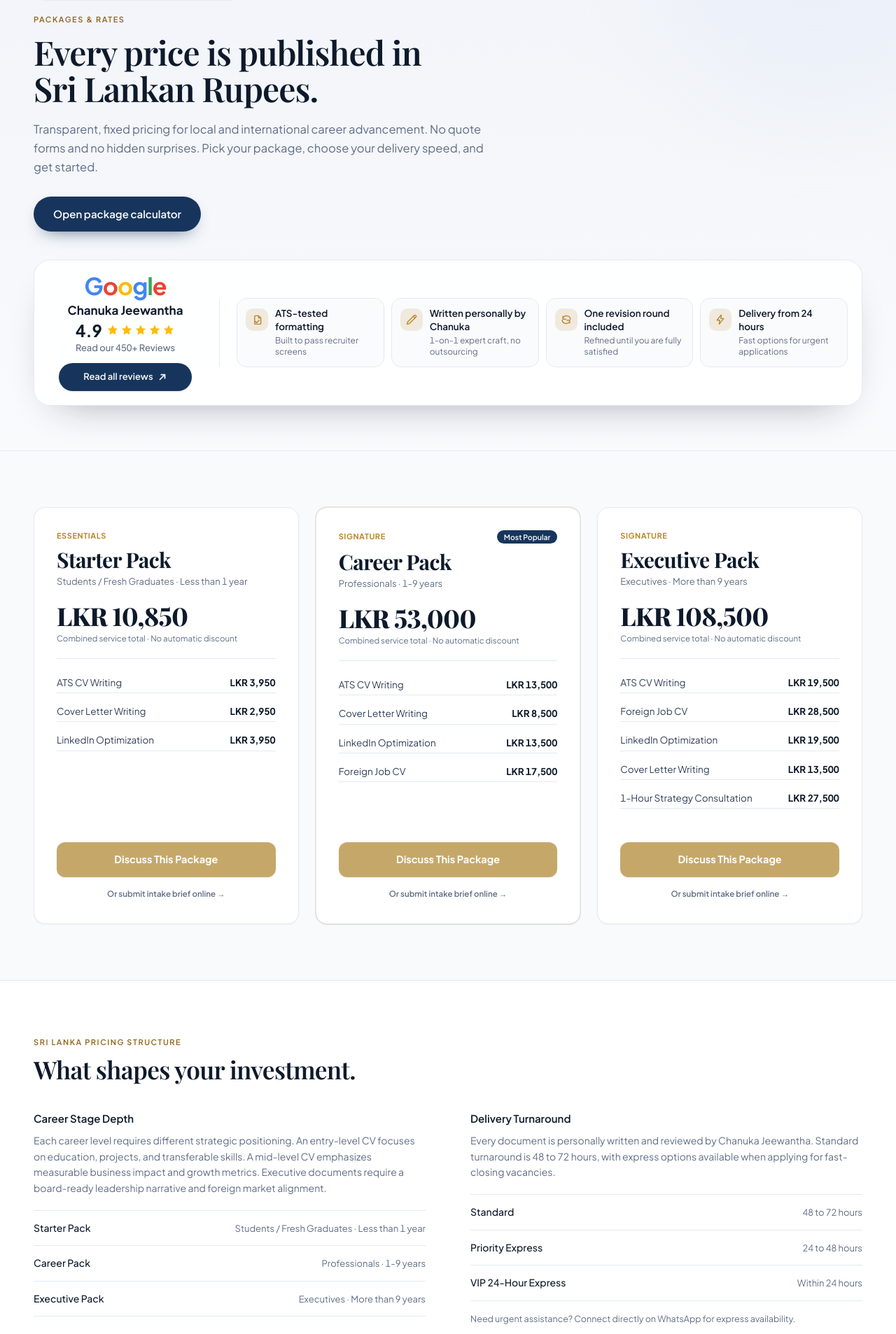
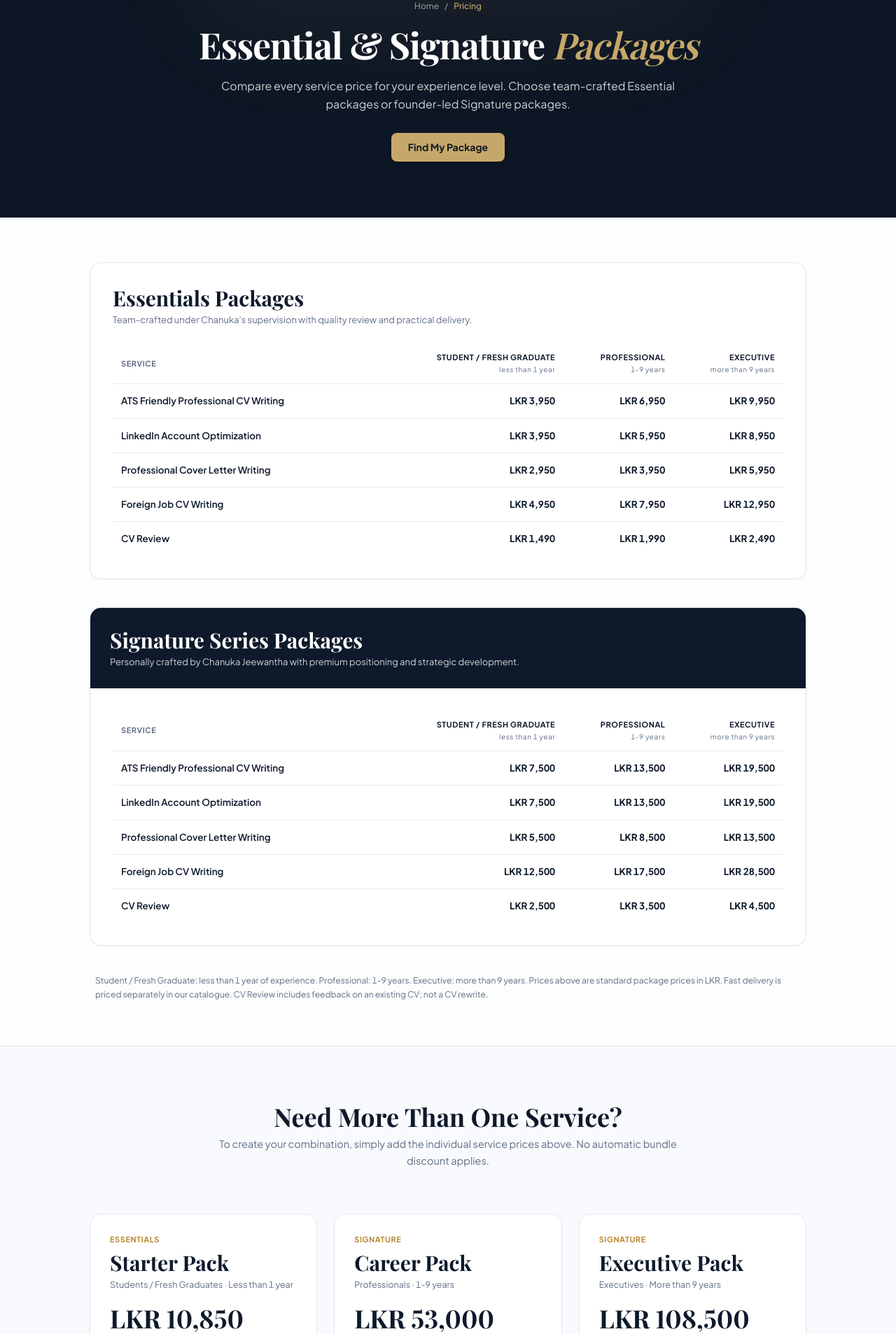
Before and after one commit to NethmikaJayasooriya/Chanuka-Local, a Next.js app: page /packages in a window 1280 px wide. Shown: the part 193-2100 px from the top of the page at 70% size. Built offline with nearby package versions, Linux system fonts and the light colour scheme; no server answers.

Commit message:
feat(packages): add Essentials & Signature comparison tables and bundle cards matching design spec

```diff
--- a/src/app/packages/page.tsx
+++ b/src/app/packages/page.tsx
@@ -1,19 +1,82 @@
 import { pageMetadata } from "@/lib/seo";
 import type { Metadata } from "next";
 import Link from "next/link";
-import { ConversionFooter } from "@/components/ConversionFooter";
-import { PageHeader } from "@/components/PageHeader";
-import { deliveries, levels, packages, quote, formatLKR } from "@/lib/pricing";
 import { site, whatsappUrl } from "@/lib/site";
 
 export const metadata: Metadata = pageMetadata({
-  title: "Packages and Pricing in Sri Lanka (LKR)",
+  title: "Essential & Signature Packages | Chanuka Jeewantha",
   description:
-    "Transparent CV writing, LinkedIn optimization, and international job application packages in Sri Lankan Rupees (LKR). Fixed rates with no hidden fees.",
+    "Compare every service price for your experience level. Choose team-crafted Essential packages or founder-led Signature packages in Sri Lankan Rupees (LKR).",
   path: "/packages",
 });
 
-const SIGNATURE_PACKS = [
+const ESSENTIALS_DATA = [
+  {
+    service: "ATS Friendly Professional CV Writing",
+    student: "LKR 3,950",
+    professional: "LKR 6,950",
+    executive: "LKR 9,950",
+  },
+  {
+    service: "LinkedIn Account Optimization",
+    student: "LKR 3,950",
+    professional: "LKR 5,950",
+    executive: "LKR 8,950",
+  },
+  {
+    service: "Professional Cover Letter Writing",
+    student: "LKR 2,950",
+    professional: "LKR 3,950",
+    executive: "LKR 5,950",
+  },
+  {
+    service: "Foreign Job CV Writing",
+    student: "LKR 4,950",
+    professional: "LKR 7,950",
+    executive: "LKR 12,950",
+  },
+  {
+    service: "CV Review",
+    student: "LKR 1,490",
+    professional: "LKR 1,990",
+    executive: "LKR 2,490",
+  },
+];
+
+const SIGNATURE_DATA = [
+  {
+    service: "ATS Friendly Professional CV Writing",
+    student: "LKR 7,500",
+    professional: "LKR 13,500",
+    executive: "LKR 19,500",
+  },
+  {
+    service: "LinkedIn Account Optimization",
+    student: "LKR 7,500",
+    professional: "LKR 13,500",
+    executive: "LKR 19,500",
+  },
+  {
+    service: "Professional Cover Letter Writing",
+    student: "LKR 5,500",
+    professional: "LKR 8,500",
+    executive: "LKR 13,500",
+  },
+  {
+    service: "Foreign Job CV Writing",
+    student: "LKR 12,500",
+    professional: "LKR 17,500",
+    executive: "LKR 28,500",
+  },
+  {
+    service: "CV Review",
+    student: "LKR 2,500",
+    professional: "LKR 3,500",
+    executive: "LKR 4,500",
+  },
+];
+
+const BUNDLE_PACKS = [
   {
     id: "starter",
     eyebrow: "ESSENTIALS",
@@ -67,48 +130,185 @@ const SIGNATURE_PACKS = [
 
 export default function PackagesPage() {
   return (
-    <>
-      <PageHeader
-        eyebrow="Packages & Rates"
-        title="Every price is published in Sri Lankan Rupees."
-        lead="Transparent, fixed pricing for local and international career advancement. No quote forms and no hidden surprises. Pick your package, choose your delivery speed, and get started."
-        crumbs={[{ label: "Packages" }]}
-        primary={{ href: "/#build", label: "Open package calculator" }}
-      />
+    <div className="min-h-screen bg-[#fcfdfd]">
+      {/* =================================================================== */}
+      {/* 1. HERO HEADER: Dark, Elegant, Centered (Matching Screenshot) */}
+      {/* =================================================================== */}
+      <section className="relative overflow-hidden bg-[#0d1624] text-white pt-28 pb-16 sm:pt-32 sm:pb-20 text-center px-4">
+        {/* Subtle decorative glow */}
+        <div
+          aria-hidden
+          className="pointer-events-none absolute left-1/2 -top-24 -translate-x-1/2 h-80 w-[45rem] rounded-full bg-gradient-to-b from-[#c5a869]/20 to-transparent blur-3xl"
+        />
 
-      {/* Main 3 Signature Packages Grid - Exact Match to Spec */}
-      <section className="py-12 sm:py-16 lg:py-20 bg-paper">
-        <div className="container-page">
+        <div className="relative mx-auto max-w-4xl">
+          {/* Breadcrumb */}
+          <div className="mb-4 flex items-center justify-center gap-2 text-[12px] text-white/60">
+            <Link href="/" className="hover:text-white transition-colors">
+              Home
+            </Link>
+            <span>/</span>
+            <span className="text-[#c5a869] font-medium">Pricing</span>
+          </div>
+
+          <h1 className="font-display text-3xl sm:text-5xl lg:text-[3.25rem] font-bold tracking-tight text-white leading-[1.15]">
+            Essential &amp; Signature{" "}
+            <span className="text-[#c5a869] italic font-normal">Packages</span>
+          </h1>
+
+          <p className="mt-4 text-[14px] sm:text-[16px] text-white/80 max-w-2xl mx-auto leading-relaxed">
+            Compare every service price for your experience level. Choose team-crafted
+            Essential packages or founder-led Signature packages.
+          </p>
+
+          <div className="mt-7 flex items-center justify-center gap-3">
+            <a
+              href="#packages-cards"
+              className="rounded-lg bg-[#c5a869] hover:bg-[#b89753] text-[#0d1624] font-bold px-6 py-2.5 text-[14px] shadow-md hover:shadow-lg transition-all"
+            >
+              Find My Package
+            </a>
+          </div>
+        </div>
+      </section>
+
+      {/* =================================================================== */}
+      {/* 2. COMPARISON TABLES SECTION */}
+      {/* =================================================================== */}
+      <section id="pricing-tables" className="py-12 sm:py-16 px-4 sm:px-6 lg:px-8">
+        <div className="mx-auto max-w-5xl space-y-10">
+          {/* TABLE 1: Essentials Packages */}
+          <div className="rounded-2xl border border-line bg-surface p-5 sm:p-8 shadow-xs">
+            <div className="mb-6">
+              <h2 className="font-display text-2xl sm:text-3xl font-bold text-ink">
+                Essentials Packages
+              </h2>
+              <p className="mt-1 text-[13px] text-muted">
+                Team-crafted under Chanuka&apos;s supervision with quality review and practical delivery.
+              </p>
+            </div>
+
+            <div className="overflow-x-auto">
+              <table className="w-full text-left border-collapse min-w-[620px]">
+                <thead>
+                  <tr className="border-b border-line text-[11px] font-bold uppercase tracking-wider text-muted">
+                    <th className="py-3 px-3 w-[40%]">Service</th>
+                    <th className="py-3 px-3 text-right">
+                      <span className="block text-ink">Student / Fresh Graduate</span>
+                      <span className="text-[10px] text-muted font-normal lowercase">Less than 1 year</span>
+                    </th>
+                    <th className="py-3 px-3 text-right">
+                      <span className="block text-ink">Professional</span>
+                      <span className="text-[10px] text-muted font-normal lowercase">1-9 years</span>
+                    </th>
+                    <th className="py-3 px-3 text-right">
+                      <span className="block text-ink">Executive</span>
+                      <span className="text-[10px] text-muted font-normal lowercase">More than 9 years</span>
+                    </th>
+                  </tr>
+                </thead>
+                <tbody className="divide-y divide-line/60 text-[13.5px]">
+                  {ESSENTIALS_DATA.map((row, i) => (
+                    <tr key={i} className="hover:bg-sand/30 transition-colors">
+                      <td className="py-3.5 px-3 font-semibold text-ink">{row.service}</td>
+                      <td className="py-3.5 px-3 text-right font-bold text-ink">{row.student}</td>
+                      <td className="py-3.5 px-3 text-right font-bold text-ink">{row.professional}</td>
+                      <td className="py-3.5 px-3 text-right font-bold text-ink">{row.executive}</td>
+                    </tr>
+                  ))}
+                </tbody>
+              </table>
+            </div>
+          </div>
+
+          {/* TABLE 2: Signature Series Packages (Dark Card Header) */}
+          <div className="overflow-hidden rounded-2xl border border-line bg-surface shadow-xs">
+            {/* Header banner */}
+            <div className="bg-[#0e1a2b] p-5 sm:p-7 text-white">
+              <h2 className="font-display text-2xl sm:text-3xl font-bold text-white">
+                Signature Series Packages
+              </h2>
+              <p className="mt-1 text-[13px] text-white/80">
+                Personally crafted by Chanuka Jeewantha with premium positioning and strategic development.
+              </p>
+            </div>
+
+            <div className="p-5 sm:p-8 overflow-x-auto">
+              <table className="w-full text-left border-collapse min-w-[620px]">
+                <thead>
+                  <tr className="border-b border-line text-[11px] font-bold uppercase tracking-wider text-muted">
+                    <th className="py-3 px-3 w-[40%]">Service</th>
+                    <th className="py-3 px-3 text-right">
+                      <span className="block text-ink">Student / Fresh Graduate</span>
+                      <span className="text-[10px] text-muted font-normal lowercase">Less than 1 year</span>
+                    </th>
+                    <th className="py-3 px-3 text-right">
+                      <span className="block text-ink">Professional</span>
+                      <span className="text-[10px] text-muted font-normal lowercase">1-9 years</span>
+                    </th>
+                    <th className="py-3 px-3 text-right">
+                      <span className="block text-ink">Executive</span>
+                      <span className="text-[10px] text-muted font-normal lowercase">More than 9 years</span>
+                    </th>
+                  </tr>
+                </thead>
+                <tbody className="divide-y divide-line/60 text-[13.5px]">
+                  {SIGNATURE_DATA.map((row, i) => (
+                    <tr key={i} className="hover:bg-sand/30 transition-colors">
+                      <td className="py-3.5 px-3 font-semibold text-ink">{row.service}</td>
+                      <td className="py-3.5 px-3 text-right font-bold text-ink">{row.student}</td>
+                      <td className="py-3.5 px-3 text-right font-bold text-ink">{row.professional}</td>
+                      <td className="py-3.5 px-3 text-right font-bold text-ink">{row.executive}</td>
+                    </tr>
+                  ))}
+                </tbody>
+              </table>
+            </div>
+          </div>
+
+          {/* Footnote */}
+          <p className="text-[12px] leading-relaxed text-muted px-2">
+            Student / Fresh Graduate: less than 1 year of experience. Professional: 1-9 years. Executive: more than 9 years. Prices above are standard package prices in LKR. Fast delivery is priced separately in our catalogue. CV Review includes feedback on an existing CV; not a CV rewrite.
+          </p>
+        </div>
+      </section>
+
+      {/* =================================================================== */}
+      {/* 3. NEED MORE THAN ONE SERVICE? (3 CARDS MATCHING SCREENSHOT) */}
+      {/* =================================================================== */}
+      <section id="packages-cards" className="py-14 sm:py-20 px-4 sm:px-6 lg:px-8 border-t border-line/60 bg-[#f8fafd]">
+        <div className="mx-auto max-w-5xl">
+          <div className="text-center max-w-2xl mx-auto mb-12 sm:mb-16">
+            <h2 className="font-display text-2xl sm:text-4xl font-bold text-ink">
+              Need More Than One Service?
+            </h2>
+            <p className="mt-2 text-[13.5px] sm:text-[14.5px] text-muted leading-relaxed">
+              To create your combination, simply add the individual service prices above. No automatic bundle discount applies.
+            </p>
+          </div>
+
+          {/* 3 Package Cards Grid */}
           <div className="grid gap-6 md:grid-cols-2 lg:grid-cols-3 items-stretch">
-            {SIGNATURE_PACKS.map((p) => (
+            {BUNDLE_PACKS.map((p) => (
               <article
                 key={p.id}
-                className={`flex h-full flex-col justify-between rounded-2xl border bg-surface p-6 sm:p-8 transition-all duration-200 shadow-xs hover:shadow-md ${
-                  p.popular ? "border-[#c5a869] ring-1 ring-[#c5a869]/30" : "border-line"
-                }`}
+                className="flex h-full flex-col justify-between rounded-2xl border border-line bg-surface p-6 sm:p-7 shadow-xs hover:shadow-md transition-shadow"
               >
                 <div>
-                  <div className="flex items-center justify-between gap-3">
-                    <span className="text-[11px] font-bold uppercase tracking-wider text-[#b9862f]">
-                      {p.eyebrow}
-                    </span>
-                    {p.popular && (
-                      <span className="rounded-full bg-brand px-2.5 py-0.5 text-[10.5px] font-semibold text-paper">
-                        Most Popular
-                      </span>
-                    )}
-                  </div>
+                  <span className="text-[11px] font-bold uppercase tracking-wider text-[#b9862f] block">
+                    {p.eyebrow}
+                  </span>
 
-                  <h2 className="display mt-2 text-2xl sm:text-3xl font-bold text-ink">
+                  <h3 className="font-display mt-1.5 text-2xl sm:text-3xl font-bold text-ink">
                     {p.title}
-                  </h2>
-                  <p className="mt-1 text-[13px] text-muted">{p.subtitle}</p>
+                  </h3>
+                  <p className="mt-1 text-[12.5px] text-muted">{p.subtitle}</p>
 
                   <div className="mt-5 pb-5 border-b border-line">
-                    <span className="display text-3xl sm:text-4xl font-black text-ink block leading-none">
+                    <span className="font-display text-3xl sm:text-4xl font-bold text-ink block leading-none">
                       {p.total}
                     </span>
-                    <span className="mt-1.5 block text-[11.5px] text-muted">
+                    <span className="mt-1.5 block text-[11px] text-muted">
                       Combined service total · No automatic discount
                     </span>
                   </div>
@@ -118,7 +318,7 @@ export default function PackagesPage() {
                     {p.services.map((item, idx) => (
                       <div
                         key={idx}
-                        className="flex items-center justify-between text-[13.5px] py-1 border-b border-line/40"
+                        className="flex items-center justify-between text-[13px] py-1 border-b border-line/40"
                       >
                         <span className="text-ink-soft">{item.name}</span>
                         <span className="font-bold text-ink">{item.price}</span>
@@ -127,23 +327,15 @@ export default function PackagesPage() {
                   </div>
                 </div>
 
-                <div className="mt-8 pt-4">
+                <div className="mt-8 pt-2">
                   <a
                     href={whatsappUrl(p.whatsappMsg)}
                     target="_blank"
                     rel="noopener noreferrer"
-                    className="block w-full rounded-xl bg-[#c5a869] hover:bg-[#b89753] py-3.5 px-5 text-center text-[14.5px] font-bold text-white shadow-xs transition-colors"
+                    className="block w-full rounded-lg bg-[#c5a869] hover:bg-[#b89753] py-3 px-5 text-center text-[14px] font-bold text-[#0d1624] shadow-xs transition-colors"
                   >
                     Discuss This Package
                   </a>
-                  <div className="mt-2.5 text-center">
-                    <Link
-                      href={p.orderHref}
-                      className="text-[11.5px] font-semibold text-muted hover:text-brand transition-colors"
-                    >
-                      Or submit intake brief online →
-                    </Link>
-                  </div>
                 </div>
               </article>
             ))}
@@ -151,67 +343,33 @@ export default function PackagesPage() {
         </div>
       </section>
 
-      {/* Experience Level & Delivery Guidance */}
-      <section className="border-y border-line bg-surface py-12 sm:py-16 lg:py-20">
-        <div className="container-page">
-          <p className="eyebrow">Sri Lanka Pricing Structure</p>
-          <h2 className="display mt-3 text-[clamp(1.6rem,3.2vw,2.2rem)] text-ink">
-            What shapes your investment.
+      {/* =================================================================== */}
+      {/* 4. BOTTOM CTA BANNER: LET'S WORK TOGETHER (Dark Footer Band) */}
+      {/* =================================================================== */}
+      <section className="bg-[#0b131e] text-white py-14 px-4 text-center border-t border-white/10">
+        <div className="mx-auto max-w-3xl">
+          <p className="text-[11px] font-bold uppercase tracking-widest text-[#c5a869]">
+            Let&apos;s Work Together
+          </p>
+          <h2 className="font-display mt-2 text-2xl sm:text-4xl font-bold text-white">
+            Chanuka Jeewantha
           </h2>
-
-          <div className="mt-10 grid gap-10 lg:grid-cols-2 lg:gap-16">
-            <div>
-              <h3 className="text-[15px] font-semibold text-ink">Career Stage Depth</h3>
-              <p className="mt-2 text-[14px] leading-relaxed text-muted">
-                Each career level requires different strategic positioning. An entry-level CV focuses on education, projects, and transferable skills. A mid-level CV emphasizes measurable business impact and growth metrics. Executive documents require a board-ready leadership narrative and foreign market alignment.
-              </p>
-              <ul className="mt-5 divide-y divide-line border-y border-line">
-                {levels.map((l) => (
-                  <li
-                    key={l.id}
-                    className="flex flex-col gap-1 py-3.5 sm:flex-row sm:items-baseline sm:justify-between sm:gap-4"
-                  >
-                    <span className="text-[14px] font-medium text-ink">{l.name}</span>
-                    <span className="text-[13px] text-muted">{l.hint}</span>
-                  </li>
-                ))}
-              </ul>
-            </div>
-
-            <div>
-              <h3 className="text-[15px] font-semibold text-ink">Delivery Turnaround</h3>
-              <p className="mt-2 text-[14px] leading-relaxed text-muted">
-                Every document is personally written and reviewed by Chanuka Jeewantha. Standard turnaround is 48 to 72 hours, with express options available when applying for fast-closing vacancies.
-              </p>
-              <ul className="mt-5 divide-y divide-line border-y border-line">
-                {deliveries.map((d) => (
-                  <li
-                    key={d.id}
-                    className="flex flex-col gap-1 py-3.5 sm:flex-row sm:items-baseline sm:justify-between sm:gap-4"
-                  >
-                    <span className="text-[14px] font-medium text-ink">{d.name}</span>
-                    <span className="text-[13px] text-muted">{d.window}</span>
-                  </li>
-                ))}
-              </ul>
-              <p className="mt-4 text-[12.5px] text-muted">
-                Need urgent assistance? Connect directly on WhatsApp for express availability.
-              </p>
-            </div>
+          <p className="mt-2 text-[13.5px] text-white/70 max-w-lg mx-auto">
+            Ready to upgrade your career credentials? Message directly on WhatsApp to get tailored recommendations for your profile.
+          </p>
+          <div className="mt-6">
+            <a
+              href={whatsappUrl("Hi Chanuka, I would like to inquire about your CV and Career packages.")}
+              target="_blank"
+              rel="noopener noreferrer"
+              className="inline-flex items-center gap-2 rounded-lg bg-[#c5a869] hover:bg-[#b89753] text-[#0b131e] font-bold px-7 py-3 text-[14px] shadow-lg transition-all"
+            >
+              <span>Order on WhatsApp</span>
+              <span>→</span>
+            </a>
           </div>
         </div>
       </section>
-
-      <ConversionFooter
-        heading="Discuss your career transition."
-        body="Message Chanuka directly on WhatsApp to select the right package for your target roles."
-        related={[
-          { href: "/services", label: "All services" },
-          { href: "/how-it-works", label: "How it works" },
-          { href: "/faq", label: "FAQ" },
-          { href: "/contact", label: "Contact Chanuka" },
-        ]}
-      />
-    </>
+    </div>
   );
 }
--- /dev/null
+++ b/src/app/pricing/page.tsx
@@ -0,0 +1 @@
+export { default, metadata } from "../packages/page";
```
